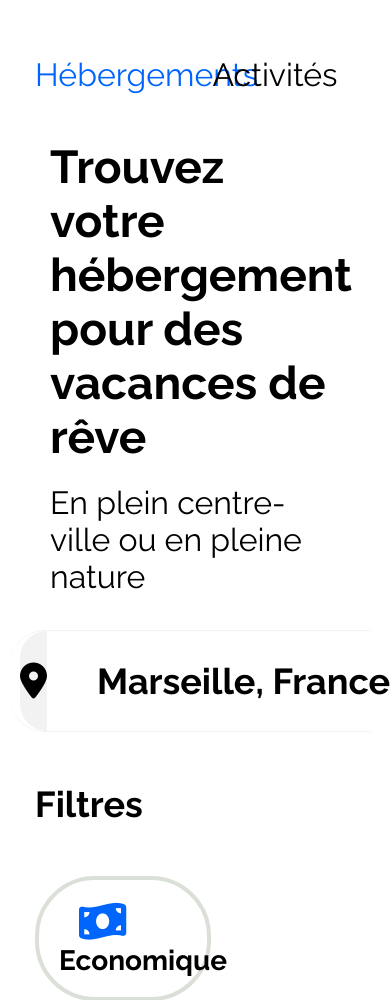
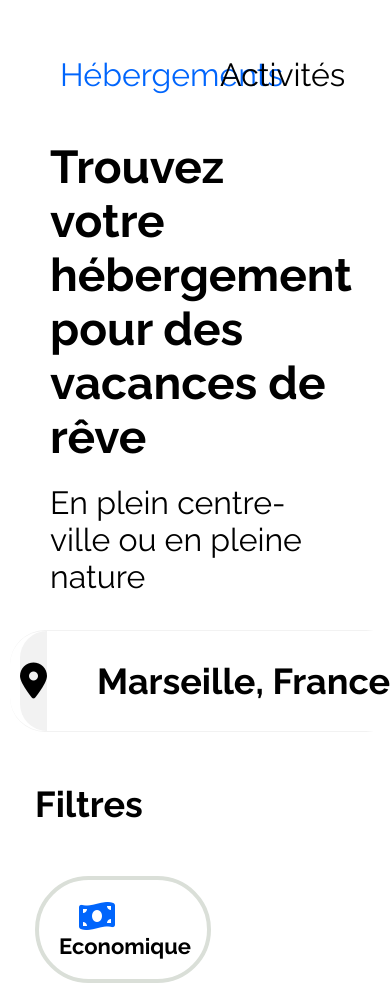
Before and after one commit to DevFVignon/Cr-ez-la-page-d-accueil-d-une-agence-de-voyage-avec-HTML-CSS, a plain HTML site: page index.html in a window 390 px wide. Shown: the part 114-1114 px from the top of the page. Drawn offline with Linux system fonts and the light colour scheme.

Commit message:
site responsive taille minimum 590px ok

```diff
--- a/css/style.css
+++ b/css/style.css
@@ -977,3 +977,25 @@ body{
     margin-bottom: 30px;
 }
 }
+
+/* Small devices (phones, less than 768px) */
+@media (max-width: 709px) {
+
+    .header--nav>.header--logo_hebergements {
+        text-align: start;
+    padding-left: 25px;}
+
+    .header--nav>.header--logo_activities {
+            text-align: end;
+            padding-right: 25px;
+        }
+
+    .filters > .filters--ul > .filters--button {
+        font-size: 22px;
+    }
+    .filters--button > i {
+        font-size: 32px;
+}
+
+
+}
--- a/index.html
+++ b/index.html
@@ -21,7 +21,7 @@
             <img src="./images/logo/Booki.png" alt="Logo" class="header--logo">
             <nav class="header--nav">
                 <a href="" class="header--logo_hebergements">Hébergements</a>
-                <a href="">Activités</a>
+                <a href="" class="header--logo_activities">Activités</a>
             </nav>
         </header>
 
```
